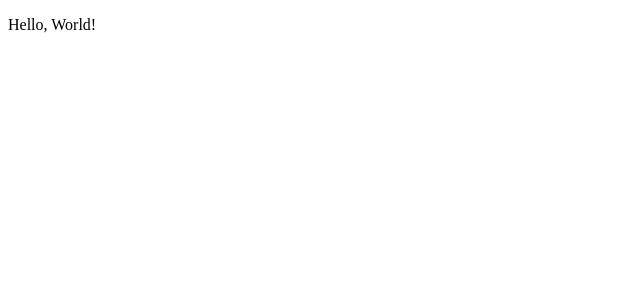
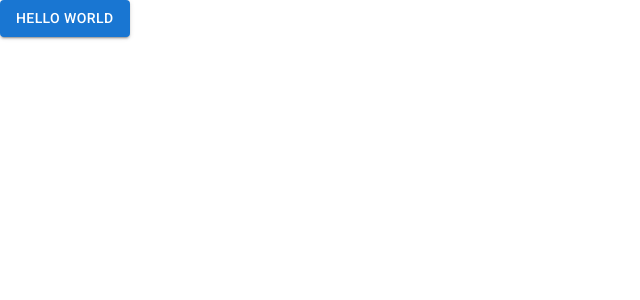
Before and after one commit to MASSHUU12/word-generator, a React (Vite) app: page / in a window 1280 px wide. Shown: the top 300 px of the page, without its empty margins (0-640 px from the left). Built offline with nearby package versions, Linux system fonts and the light colour scheme.

Commit message:
chore: install Material UI

```diff
--- a/package.json
+++ b/package.json
@@ -10,6 +10,11 @@
     "preview": "vite preview"
   },
   "dependencies": {
+    "@emotion/react": "^11.13.3",
+    "@emotion/styled": "^11.13.0",
+    "@fontsource/roboto": "^5.1.0",
+    "@mui/icons-material": "^6.1.0",
+    "@mui/material": "^6.1.0",
     "react": "^18.3.1",
     "react-dom": "^18.3.1"
   },
--- a/src/App.tsx
+++ b/src/App.tsx
@@ -1,11 +1,8 @@
+import { Button } from "@mui/material";
 import React from "react";
 
 function App(): React.JSX.Element {
-  return (
-    <main>
-      <p>Hello, World!</p>
-    </main>
-  );
+  return <Button variant="contained">Hello world</Button>;
 }
 
 export default App;
--- a/src/main.tsx
+++ b/src/main.tsx
@@ -1,10 +1,17 @@
-import { StrictMode } from 'react'
-import { createRoot } from 'react-dom/client'
-import App from './App.tsx'
-import './index.css'
+import { CssBaseline } from "@mui/material";
+import { StrictMode } from "react";
+import { createRoot } from "react-dom/client";
+import App from "./App.tsx";
+import "./index.css";
 
-createRoot(document.getElementById('root')!).render(
+import "@fontsource/roboto/300.css";
+import "@fontsource/roboto/400.css";
+import "@fontsource/roboto/500.css";
+import "@fontsource/roboto/700.css";
+
+createRoot(document.getElementById("root")!).render(
   <StrictMode>
+    <CssBaseline />
     <App />
   </StrictMode>,
-)
+);
```
Also changed, not shown: 1 other file (tests, documents, lock files or other folders).
